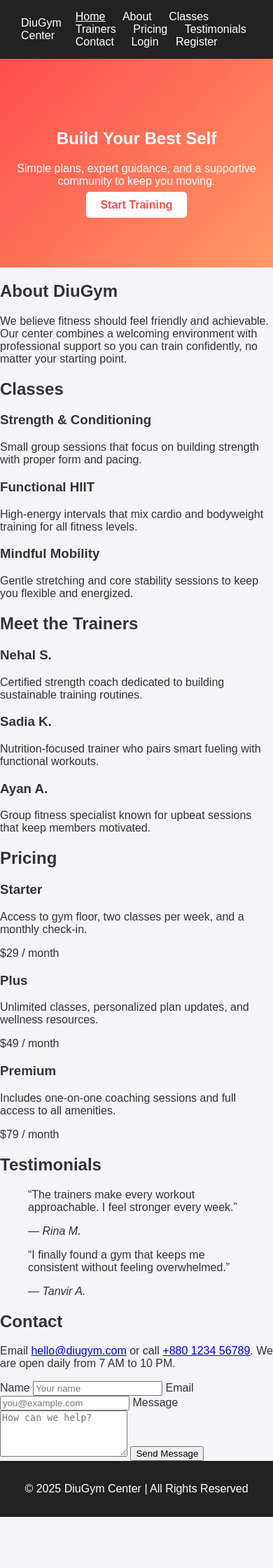
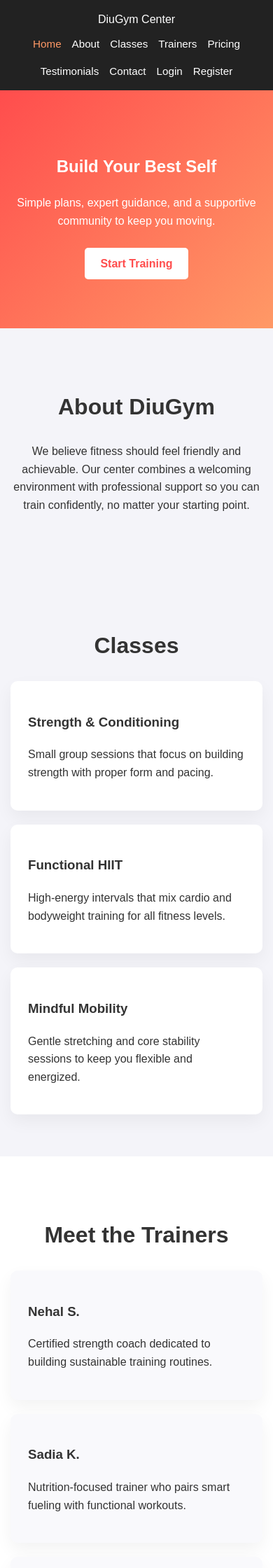
Before and after one commit to shouvikofficial/web-engineering-project, a PHP site: page / in a window 390 px wide. Shown: the top 2240 px of the page at 70% size. Before the commit the page ends 2167 px from the top, so only its background shows below. Run offline with PHP 8.4, Linux system fonts and the light colour scheme.

Commit message:
Revamp CSS for improved layout and responsiveness

```diff
--- a/assets/css/style.css
+++ b/assets/css/style.css
@@ -1,8 +1,13 @@
+* {
+  box-sizing: border-box;
+}
+
 body {
   font-family: 'Poppins', sans-serif;
   margin: 0;
   background: #f4f4f9;
   color: #333;
+  line-height: 1.6;
 }
 
 .navbar {
@@ -12,52 +17,171 @@ body {
   display: flex;
   justify-content: space-between;
   align-items: center;
+  flex-wrap: wrap;
+  gap: 10px 20px;
+}
+
+.navbar nav {
+  display: flex;
+  flex-wrap: wrap;
+  gap: 15px;
 }
 
 .navbar a {
   color: #fff;
-  margin-left: 20px;
   text-decoration: none;
+  font-size: 0.95rem;
 }
 
+.navbar a:hover,
 .navbar a.active {
-  text-decoration: underline;
+  color: #ff9966;
+}
+
+.btn {
+  display: inline-block;
+  background: #fff;
+  color: #ff4d4d;
+  padding: 10px 22px;
+  border-radius: 5px;
+  font-weight: 600;
+  text-decoration: none;
+  border: none;
+  cursor: pointer;
+}
+
+.btn:hover {
+  background: #ffe4db;
 }
 
 .hero {
   text-align: center;
-  padding: 80px 20px;
+  padding: 90px 20px;
   background: linear-gradient(135deg, #ff4d4d, #ff9966);
   color: #fff;
 }
 
-.hero .btn {
-  background: #fff;
-  color: #ff4d4d;
-  padding: 10px 20px;
-  border-radius: 5px;
-  text-decoration: none;
-  font-weight: 600;
+.hero p {
+  max-width: 540px;
+  margin: 0 auto 25px;
 }
 
-.features {
-  display: flex;
-  justify-content: space-around;
-  padding: 50px 20px;
+.section {
+  padding: 70px 20px;
 }
 
-.feature {
+.section.alt {
   background: #fff;
-  padding: 20px;
-  border-radius: 8px;
-  box-shadow: 0 2px 6px rgba(0,0,0,0.1);
+}
+
+.section-content {
+  max-width: 1000px;
+  margin: 0 auto;
   text-align: center;
-  width: 30%;
+}
+
+.section h2 {
+  margin-bottom: 25px;
+  font-size: 2rem;
+}
+
+.cards {
+  display: grid;
+  grid-template-columns: repeat(auto-fit, minmax(240px, 1fr));
+  gap: 20px;
+  text-align: left;
+}
+
+.card {
+  background: #fff;
+  padding: 25px;
+  border-radius: 10px;
+  box-shadow: 0 10px 25px rgba(0, 0, 0, 0.05);
+}
+
+.alt .card {
+  background: #f9f9fc;
+}
+
+.price {
+  margin-top: 15px;
+  font-weight: 600;
+  color: #ff4d4d;
+}
+
+.quotes {
+  display: grid;
+  grid-template-columns: repeat(auto-fit, minmax(260px, 1fr));
+  gap: 20px;
+  text-align: left;
+}
+
+blockquote {
+  margin: 0;
+  padding: 30px;
+  background: #fff;
+  border-radius: 10px;
+  box-shadow: 0 10px 25px rgba(0, 0, 0, 0.05);
+  font-style: italic;
+}
+
+blockquote cite {
+  display: block;
+  margin-top: 15px;
+  font-style: normal;
+  color: #555;
+}
+
+.contact {
+  text-align: left;
+}
+
+.contact a {
+  color: #ff4d4d;
+}
+
+.contact-form {
+  margin-top: 30px;
+  display: grid;
+  gap: 15px;
+}
+
+.contact-form input,
+.contact-form textarea {
+  width: 100%;
+  padding: 10px 12px;
+  border: 1px solid #ddd;
+  border-radius: 6px;
+  font-family: inherit;
+  font-size: 1rem;
+}
+
+.contact-form button {
+  justify-self: start;
 }
 
 footer {
   text-align: center;
   background: #222;
   color: #fff;
-  padding: 15px;
+  padding: 20px 15px;
+  font-size: 0.9rem;
 }
+
+@media (max-width: 600px) {
+  .navbar {
+    justify-content: center;
+  }
+
+  .navbar nav {
+    justify-content: center;
+  }
+
+  .hero {
+    padding: 70px 15px;
+  }
+
+  .section {
+    padding: 60px 15px;
+  }
+}
```
